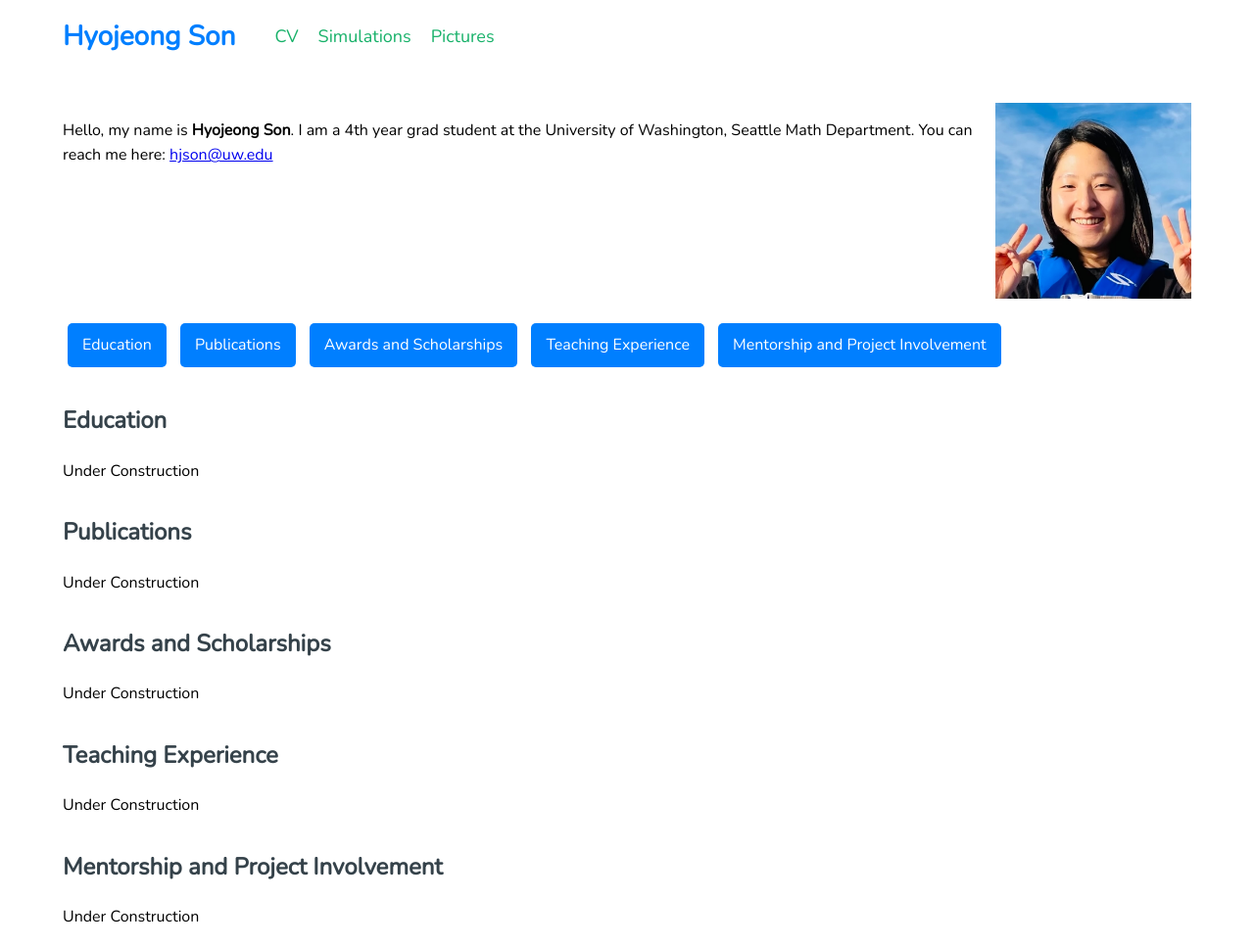
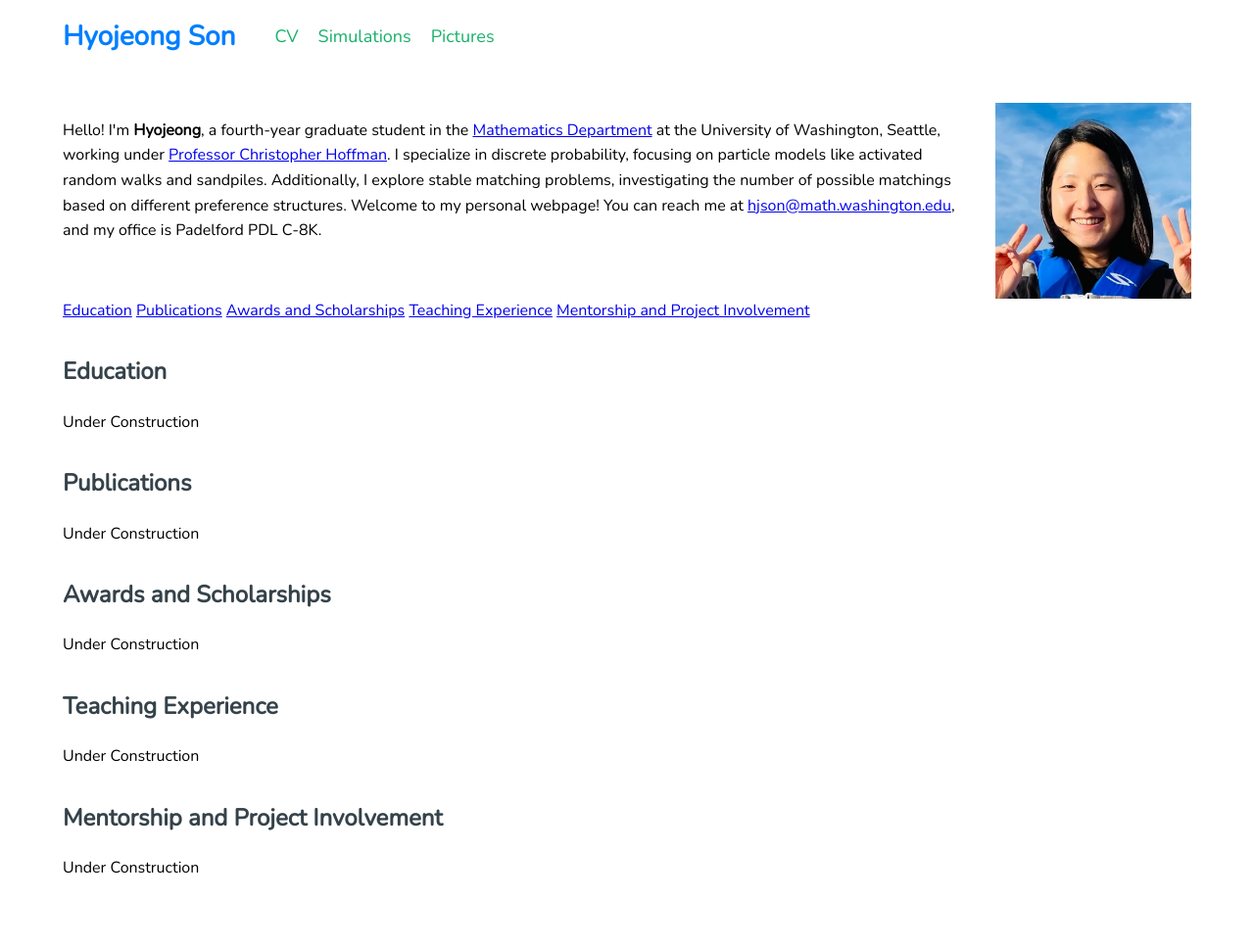
Before and after one commit to hyojeong-son/hyojeong-son.github.io, a Jekyll site: the page built from index.md, in a window 1280 px wide. Shown: the whole page at 98% size. Built offline with Jekyll 4.4.1, drawn with Linux system fonts in a browser that asks for light colours; after the commit the page ends 916 px from its top, so only the background shows below that.

Commit message:
Update index.md

```diff
--- a/index.md
+++ b/index.md
@@ -6,18 +6,18 @@ title: Home
 <!-- Introduction Section -->
 <div class="intro">
   <p>
-    Hello, my name is <strong>Hyojeong Son</strong>. I am a 4th year grad student at the University of Washington, Seattle Math Department. You can reach me here: <a href="mailto:hjson@uw.edu">hjson@uw.edu</a>
+    Hello! I'm <strong>Hyojeong</strong>, a fourth-year graduate student in the <a href="https://math.washington.edu" target="_blank">Mathematics Department</a> at the University of Washington, Seattle, working under <a href="https://sites.math.washington.edu/~hoffman/" target="_blank">Professor Christopher Hoffman</a>. I specialize in discrete probability, focusing on particle models like activated random walks and sandpiles. Additionally, I explore stable matching problems, investigating the number of possible matchings based on different preference structures. Welcome to my personal webpage! You can reach me at <a href="mailto:hjson@math.washington.edu">hjson@math.washington.edu</a>, and my office is Padelford PDL C-8K.
   </p>
   <img src="/assets/files/profile.jpeg" alt="Profile Picture">
 </div>
 
-<!-- Navigation Buttons -->
-<div class="nav-buttons">
-  <a href="#education" class="button">Education</a>
-  <a href="#publications" class="button">Publications</a>
-  <a href="#awards" class="button">Awards and Scholarships</a>
-  <a href="#teaching-experience" class="button">Teaching Experience</a>
-  <a href="#mentorship" class="button">Mentorship and Project Involvement</a>
+<!-- Navigation Links -->
+<div class="section-links">
+  <a href="#education">Education</a>
+  <a href="#publications">Publications</a>
+  <a href="#awards">Awards and Scholarships</a>
+  <a href="#teaching-experience">Teaching Experience</a>
+  <a href="#mentorship">Mentorship and Project Involvement</a>
 </div>
 
 <!-- Sections -->
```
